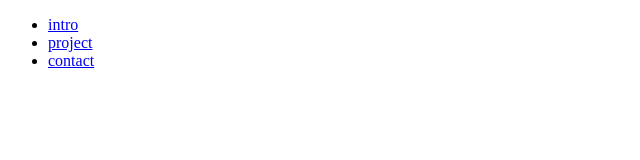
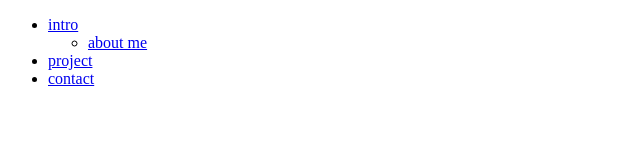
Before and after one commit to spare-moonyoung/Git-playground, a plain HTML site: page index.html in a window 1280 px wide. Shown: the whole page, without its empty margins (0-640 px from the left). Drawn offline with Linux system fonts and the light colour scheme.

Commit message:
index.html 에 sub-nav 추가된 내용을 수정하였다.

```diff
--- a/index.html
+++ b/index.html
@@ -10,7 +10,11 @@
     <header>
         <nav>
             <ul>
-                <li><a href="#">intro</a></li>
+                <li><a href="#">intro</a>
+                    <ul class="sub-nav">
+                        <li class="sub-list"><a href="intro-about_me.html" class="a-link">about me</a></li>
+                    </ul>
+                </li>
                 <li><a href="#">project</a></li>
                 <li><a href="#">contact</a></li>
             </ul>
```
